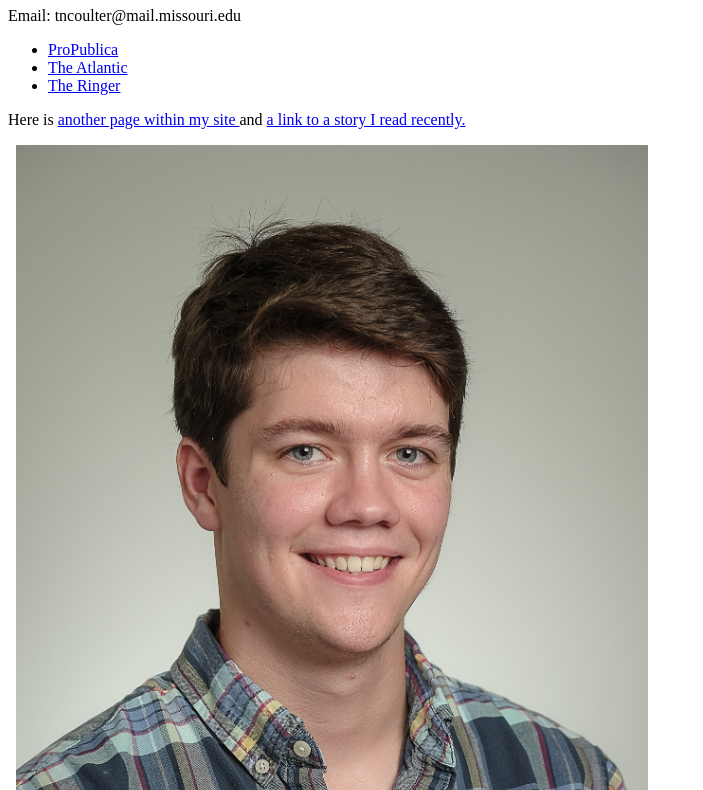
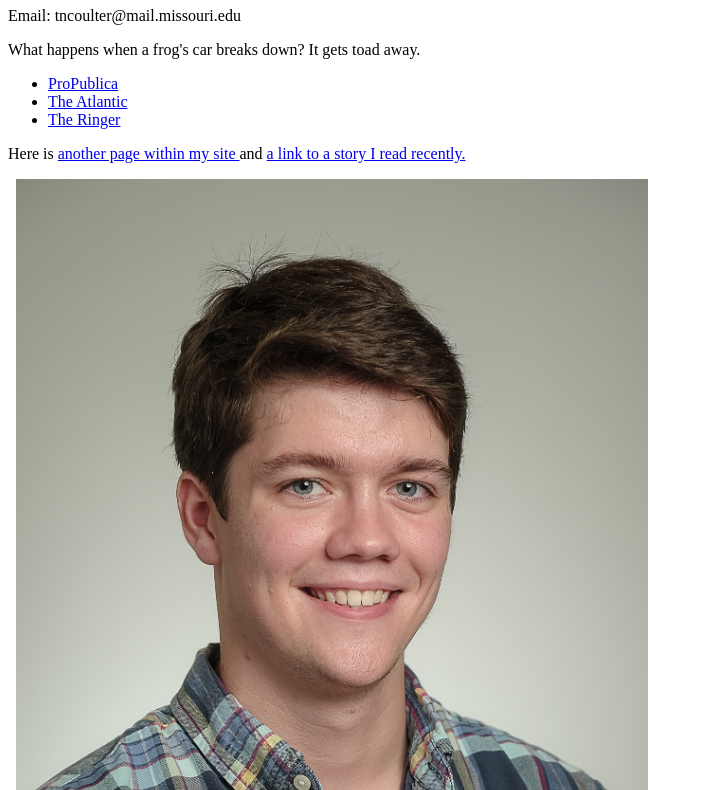
Before and after one commit to J4502-SS18/tomcoulter, a plain HTML site: page index.html in a window 1280 px wide. Shown: the part 73-863 px from the top of the page, without its empty margins (0-703 px from the left). Drawn offline with Linux system fonts and the light colour scheme.

Commit message:
added joke

```diff
--- a/index.html
+++ b/index.html
@@ -13,6 +13,7 @@
 <!--This is a comment. It won't show up in your browser, only in the page source-->
   <h1> Tom Coulter</h1>
   <p> Email: tncoulter@mail.missouri.edu</p>
+  <p> What happens when a frog's car breaks down? It gets toad away.
   <ul>
     <li><a href="https://www.propublica.org">ProPublica</a></li>
     <li><a href="https://www.theatlantic.com">The Atlantic</a></li>
```
